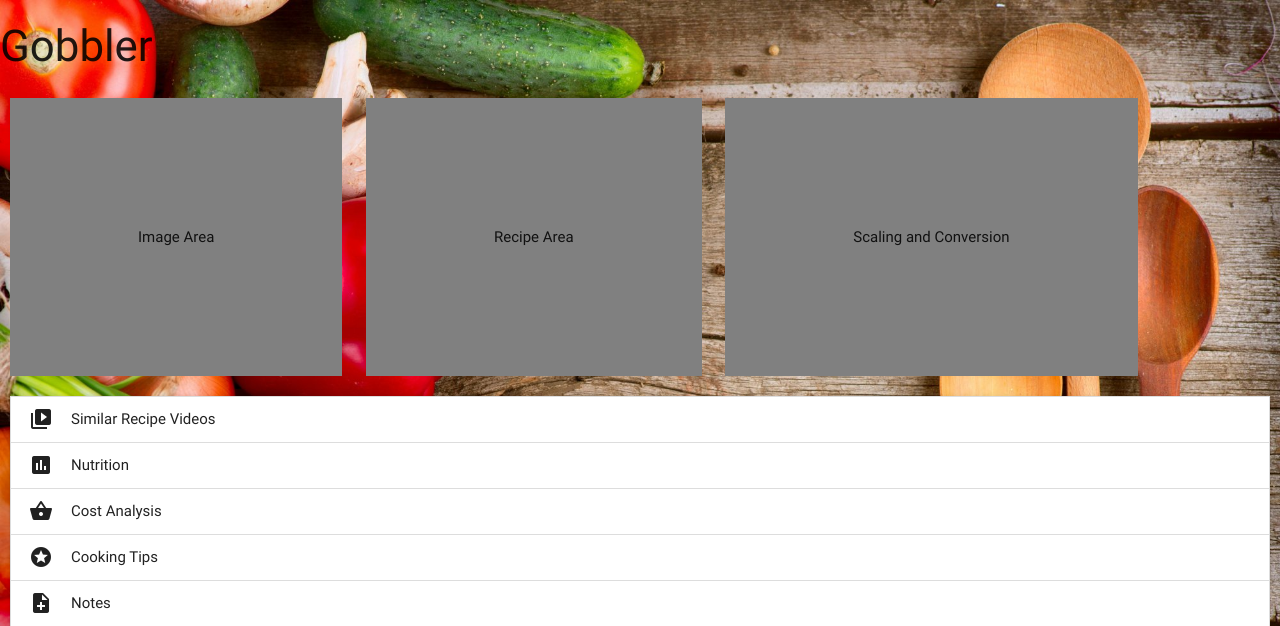
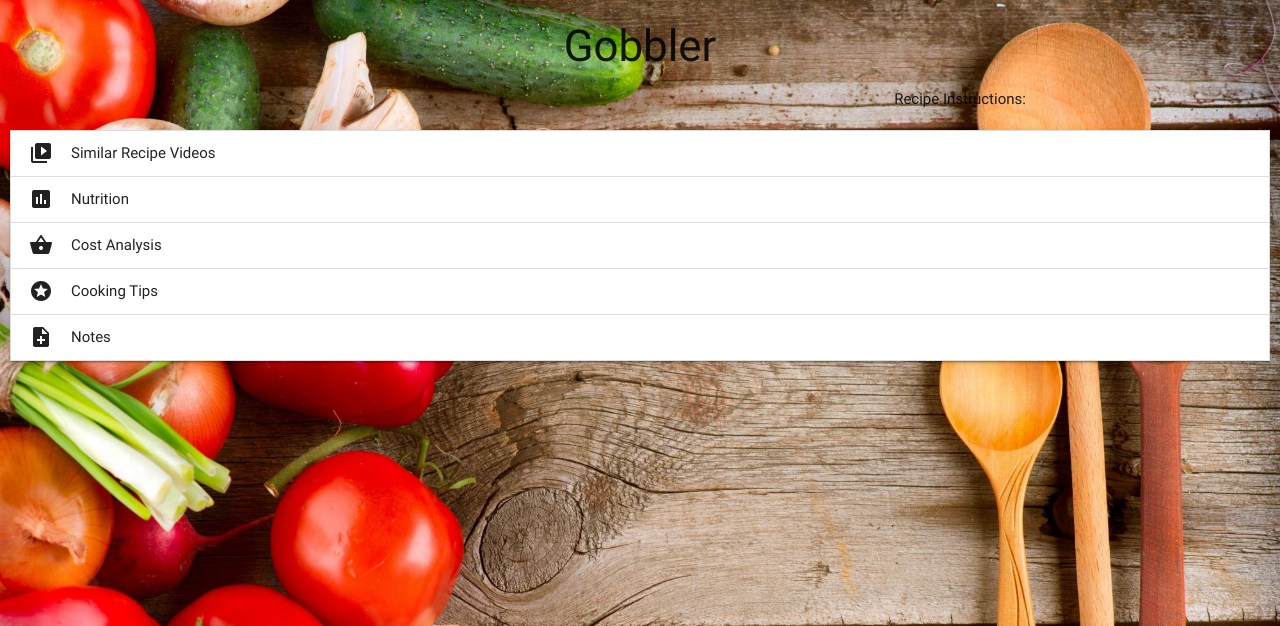
Before and after one commit to kcalderon87/Gobbler, a PHP site: page /gobbler_page2.html in a window 1280 px wide. Shown: the top 626 px of the page. Run offline with PHP 8.4, Linux system fonts and the light colour scheme; some libraries are stand-ins or nearby versions.

Commit message:
added spoon css, adjusted html to make things work

```diff
--- a/assets/CSS/gobbler.css
+++ b/assets/CSS/gobbler.css
@@ -23,7 +23,9 @@
 	font-size: 175px;
 	margin-top: 50px;
 }
-
+h3{
+	text-align: center;
+}
 nav {
 	position: absolute;
 	left: 20%;
@@ -44,13 +46,20 @@
 }
 
 .boxes {
-	display: inline-block;
-	padding: 10%;
+
+
 	text-align: center;
-	background-color: grey;
-	margin: 10px;
+
+
 }
 
 .collapsible{
 	margin: 10px;
 }
+.foodPic{
+	height: 200px;
+    width: 350px;
+}
+.collapsible-body{
+	background: white;
+}
--- /dev/null
+++ b/assets/CSS/spoon.css
@@ -0,0 +1,20 @@
+
+
+ .spoonacular-salmon{color:#e76182}
+.spoonacular-blue{color:#269fca}
+.spoonacular-quickview{font-size:14px;display:inline-block;padding:5px 10px;border:1px solid #333;margin-right:6px;font-weight:bold}
+.spoonacular-caption{font-weight:bold;margin-top:12px;font-size:16px;margin-bottom:6px}
+.spoonacular-nutrition-visualization-bar{display:inline-block;height:12px;max-width:calc(100% - 70px);max-width:-webkit-calc(100% - 70px);max-width:-moz-calc(100% - 70px);max-width:-o-calc(100% - 70px)}
+.spoonacular-nutrition-visualization-bar.spoonacular-salmon{background-color:#e76182}
+.spoonacular-nutrition-visualization-bar.spoonacular-blue{background-color:#269fca}
+.spoonacular-nutrition-visualization-bar-number{display:inline-block;margin-left:12px}
+.spoonacular-nutrient-name{display:inline-block;width:114px;font-size:14px}
+.spoonacular-nutrient-value{display:inline-block;width:75px;font-size:14px}
+.spoonacularNutritionCompositionChart {
+	display: inline-block;
+	z-index: 99999;
+}
+.spoonacularNutritionCompositionChart .canvasjs-chart-canvas {
+	border: 1px solid #333;
+	padding: 10px;
+}
--- a/assets/Javascript/spoonacular.js
+++ b/assets/Javascript/spoonacular.js
@@ -23,11 +23,11 @@
          type: "GET",
          beforeSend: function(xhr){xhr.setRequestHeader('X-Mashape-Key', 'sx6jftIna4mshjGfZprlulSh7Zdnp1Wp8chjsnIdYQuH4wgaUy');},
          }).done(function(result){
-               console.log(result)
-               console.log(result.results[0].title + " recipe title")
+               // console.log(result)
+               // console.log(result.results[0].title + " recipe title")
                      localStorage.setItem("recipeName", JSON.stringify(result));
                      for(var i = 0; i< result.results.length; i++){ // begin for loop to attach id's from results into another AJAX call to get recipe information
-
+                      console.log(result);
                       var recipeArray =[];
                       var ingredientsArray =[];
 
@@ -40,7 +40,7 @@
                   counter++;
                   recipeArray.push(response);
 
-                  console.log(counter);
+                  // console.log(counter);
                   if (counter === result.results.length) {
 
 
@@ -48,7 +48,7 @@
                               ingredientsArray.push(recipeArray[0].extendedIngredients[i].originalString)
 
                               }// end for loop
-                              console.log(ingredientsArray)
+                              // console.log(ingredientsArray)
                                localStorage.setItem("ingredientsList", JSON.stringify(ingredientsArray));
                               counter2++;
 
@@ -58,7 +58,7 @@
                            url: 'https://spoonacular-recipe-food-nutrition-v1.p.mashape.com/recipes/visualizeNutrition',
                            type: "POST",
                            data: {
-                                 defaultCss: false,
+                                 defaultCss: true,
                                  ingredientList:ingredientsArray.join("\n")  , // try putting the actual ingredient name in here
                                  servings: 2
                               },
@@ -70,7 +70,7 @@
 
                                        if(counter3 === 1){
                                        changeLocation();
-                                       console.log(counter3 + "  counter 3")
+                                       // console.log(counter3 + "  counter 3")
                                        }
                                  }); // end internal ajax call
 
@@ -105,15 +105,43 @@
 var page2ingredients = JSON.parse(localStorage.getItem("ingredientsList"))
 var page2nutrition = JSON.parse(localStorage.getItem("nutrition"))
 
-console.log(page2recipe);
+console.log(page2ingredients + "ingredients array");
+// console.log(page2nutrition + "nutrition array");
 
-console.log(page2recipe.results[0].title)
-console.log(page2ingredients[1] + 'page 2 ingredients')
-console.log(page2nutrition);
 
+
+
+
+ //area where image tag is created to store the image from local memory and put it on the page
+var nameOfRecipe = page2recipe.results[0].title
 var imageContainer = $("<img>");
      imageContainer.addClass("foodPic")
     $(imageContainer).attr("src", baseImage + page2recipe.results[0].image) // adding image to image div
     $("#image").append(imageContainer)
+    $("#image").prepend($("<p>" + nameOfRecipe + "<p>"));
+
+// end image area
+
+
+// area where the ingredients are gathered from local memory, and put into recipe area
+var ingredientsContainer = $("<ul>");
+    $("#recipe").append(ingredientsContainer);
+
+    for(var i = 0; i < page2ingredients.length; i++) {
+      var instructions = page2ingredients[i];
+      var listItems = $("<li>");
+      listItems.append(instructions);
+      ingredientsContainer.append(listItems);
+
+     }
+// end recipe area
+
+// area where nutritional information is placed into the nutrition area
+
+
+
+ $("#nutritionInformation").append(page2nutrition);
+
+
 
 });// end doc ready
--- a/gobbler_page2.html
+++ b/gobbler_page2.html
@@ -10,6 +10,8 @@
     <!-- Compiled and minified CSS -->
   	<link rel="stylesheet" href="https://cdnjs.cloudflare.com/ajax/libs/materialize/0.97.8/css/materialize.min.css">
 
+  	<link rel="stylesheet" type="text/css" href="assets/css/spoon.css">
+
   	<!-- Stylesheet -->
 	<link rel="stylesheet" type="text/css" href="assets/css/gobbler.css">
 
@@ -21,9 +23,12 @@
 
 	<h3>Gobbler</h3>
 
-	<div class="boxes" id="image">Image Area</div>
-	<div class="boxes" id="recipe">Recipe Area</div>
-	<div class="boxes" id="scaling">Scaling and Conversion</div>
+<div class = "row"> <!-- row to contain recipe images and instructions -->
+
+	<div class="boxes col s12 m6" id="image"></div>
+	<div class="boxes col s12 m6"" id="recipe">Recipe Instructions:</div>
+
+</div>	<!-- end row to contain recipe images/instructions -->
 
 	<div class="">
 		<ul class="collapsible" data-collapsible="accordion">
@@ -33,7 +38,7 @@
 	    </li>
 	    <li>
 	      <div class="collapsible-header"><i class="material-icons">assessment</i>Nutrition</div>
-	      <div class="collapsible-body"><p>Lorem ipsum dolor sit amet.</p></div>
+	      <div class="collapsible-body"><p id = "nutritionInformation"></p></div>
 	    </li>
 	    <li>
 	      <div class="collapsible-header"><i class="material-icons">shopping_basket</i>Cost Analysis</div>
```
